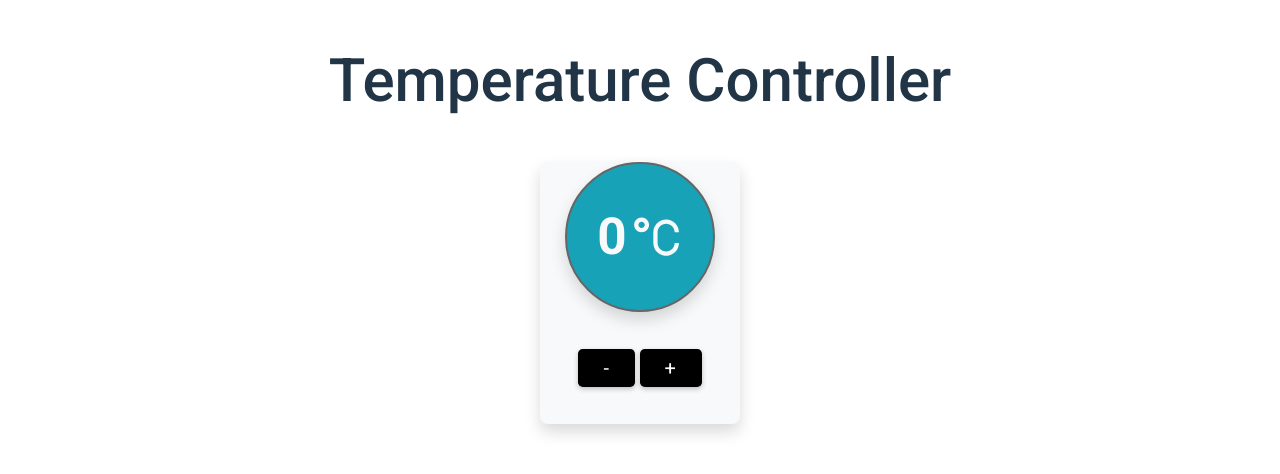
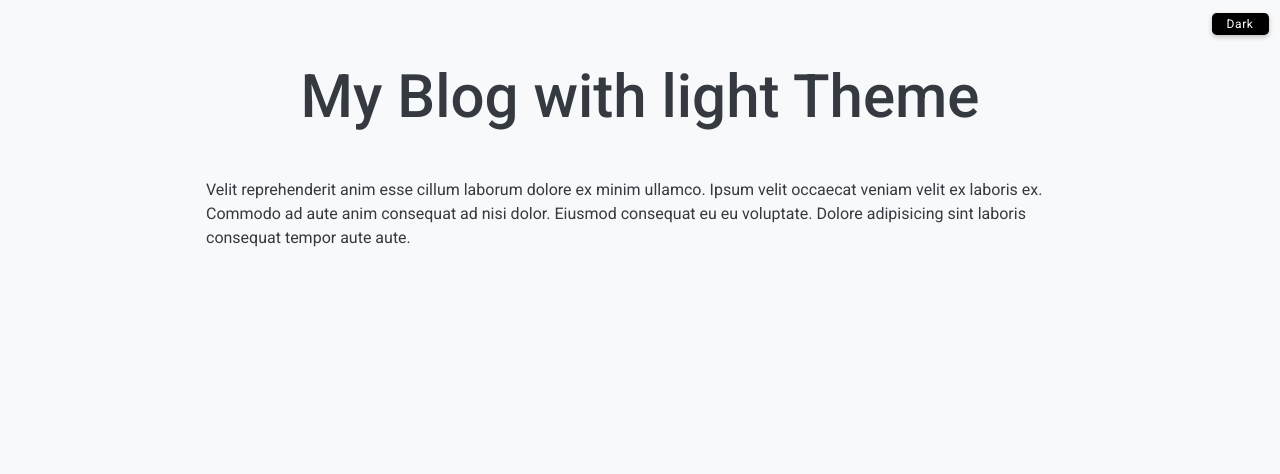
Before and after one commit to mazi76erX2/React-Small-Projects, a React (Vite) app: page / in a window 1280 px wide. Shown: the top 474 px of the page. Built offline with nearby package versions, Linux system fonts and the light colour scheme.

Commit message:
Added Light and Dark Mode

```diff
--- a/src/App.jsx
+++ b/src/App.jsx
@@ -5,6 +5,7 @@
 import Testimonials from "./projects/04-Testimonials/Testimonials";
 import Alerts from "./projects/05-Alerts/Alerts";
 import TemperatureController from "./projects/06-TemperatureController/TemperatureController";
+import LightDarkMode from "./projects/07-Light-and-Dark-Mode/LightDarkMode";
 
 function App() {
   return (
@@ -15,7 +16,8 @@
       {/* <LikeMyPhoto /> */}
       {/* <Testimonials /> */}
       {/* <Alerts /> */}
-      <TemperatureController />
+      {/* <TemperatureController /> */}
+      <LightDarkMode />
     </div>
   );
 }
--- /dev/null
+++ b/src/projects/07-Light-and-Dark-Mode/Blog.jsx
@@ -0,0 +1,29 @@
+import React, { useContext } from "react";
+import Button from "../components/Button";
+import Title from "../components/Title";
+import { ThemeContext } from "./context/theme-context";
+
+const Blog = () => {
+  const { theme, changeTheme } = useContext(ThemeContext);
+
+  return (
+    <div className="container p-1">
+      <Title text={`My Blog with ${theme} Theme`} />
+      <span style={{ position: "absolute", top: 10, right: 10 }}>
+        <Button
+          text={theme === "dark" ? "Light" : "Dark"}
+          btnClass={`${theme === "dark" && "btn-light"} btn-sm`}
+          onClick={changeTheme}
+        />
+      </span>
+      <p>
+        Velit reprehenderit anim esse cillum laborum dolore ex minim ullamco.
+        Ipsum velit occaecat veniam velit ex laboris ex. Commodo ad aute anim
+        consequat ad nisi dolor. Eiusmod consequat eu eu voluptate. Dolore
+        adipisicing sint laboris consequat tempor aute aute.
+      </p>
+    </div>
+  );
+};
+
+export default Blog;
--- /dev/null
+++ b/src/projects/07-Light-and-Dark-Mode/LightDarkMode.jsx
@@ -0,0 +1,36 @@
+import React, { useState, useEffect } from "react";
+import Blog from "./Blog";
+import { ThemeContext, themes } from "./context/theme-context";
+
+const LightDarkMode = () => {
+  const [theme, setTheme] = useState(themes.light);
+
+  useEffect(() => {
+    let docBody = document.body;
+    switch (theme) {
+      case themes.light:
+        docBody.classList.remove("bg-dark");
+        docBody.classList.remove("text-light");
+        docBody.classList.add("bg-light");
+        docBody.classList.add("text-dark");
+        break;
+      case themes.dark:
+        docBody.classList.remove("bg-light");
+        docBody.classList.remove("text-dark");
+        docBody.classList.add("bg-dark");
+        docBody.classList.add("text-light");
+    }
+  }, [theme]);
+
+  const changeTheme = () => {
+    theme === themes.light ? setTheme(themes.dark) : setTheme(themes.light);
+  };
+
+  return (
+    <ThemeContext.Provider value={{ theme, changeTheme }}>
+      <Blog theme={theme} />
+    </ThemeContext.Provider>
+  );
+};
+
+export default LightDarkMode;
--- /dev/null
+++ b/src/projects/07-Light-and-Dark-Mode/context/theme-context.jsx
@@ -0,0 +1,8 @@
+import { createContext } from "react";
+
+export const themes = {
+  dark: "dark",
+  light: "light",
+};
+
+export const ThemeContext = createContext({});
```
